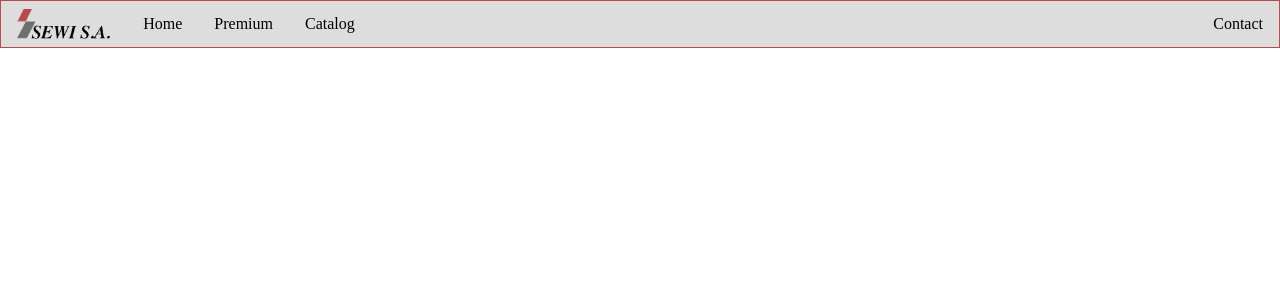
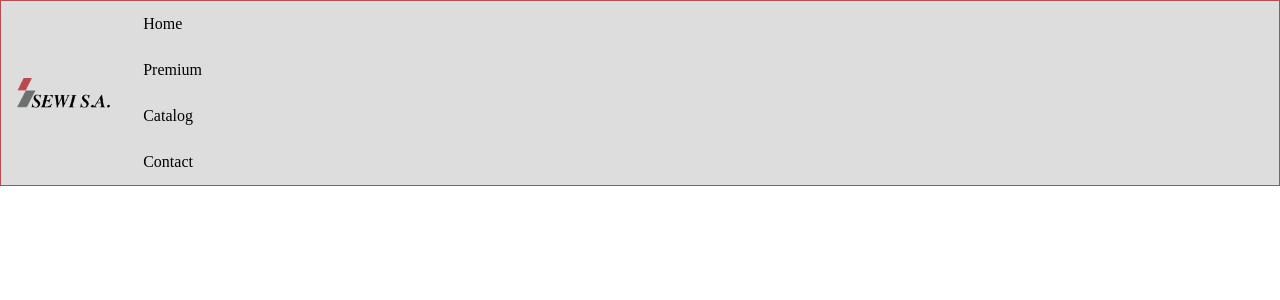
Before and after one commit to ezzieyguywuf/sewi_site, a React (Create React App) app: page / in a window 1280 px wide. Shown: the top 300 px of the page. Built offline with nearby package versions, Linux system fonts and the light colour scheme.

Commit message:
navlink: set them up as li again
Signed-off-by: Wolfgang E. Sanyer <WolfgangESanyer@Gmail.com>

```diff
--- a/src/components/Navbar.css
+++ b/src/components/Navbar.css
@@ -35,3 +35,9 @@ img {
   width: auto;
   padding: 0px 16px;
 }
+
+ul {
+  list-style-type: none;
+  margin: 0;
+  padding: 0;
+}
--- a/src/components/Navbar.tsx
+++ b/src/components/Navbar.tsx
@@ -7,10 +7,12 @@ function Navbar() {
   return (
     <div className="navbar">
         <img className="navitem" src={logo} alt="logo" />
-        <Navlink target="#!" text="Home" />
-        <Navlink target="#!" text="Premium" />
-        <Navlink target="#!" text="Catalog" />
-        <Navlink target="#!" text="Contact" right={true} />
+        <ul>
+          <Navlink key="0" target="#!" text="Home" />
+          <Navlink key="1" target="#!" text="Premium" />
+          <Navlink key="2" target="#!" text="Catalog" />
+          <Navlink key="3" target="#!" text="Contact" right={true} />
+        </ul>
     </div>
   );
 }
--- a/src/components/Navlink.tsx
+++ b/src/components/Navlink.tsx
@@ -10,9 +10,9 @@ function Navlink(props: LinkProps) {
   const className = `navitem ${props.right ? 'rightalign' : ''}`;
 
   return (
-    <div className={className}>
+    <li className={className}>
       <a href={props.target}>{props.text}</a>
-    </div>
+    </li>
   );
 }
 
```
